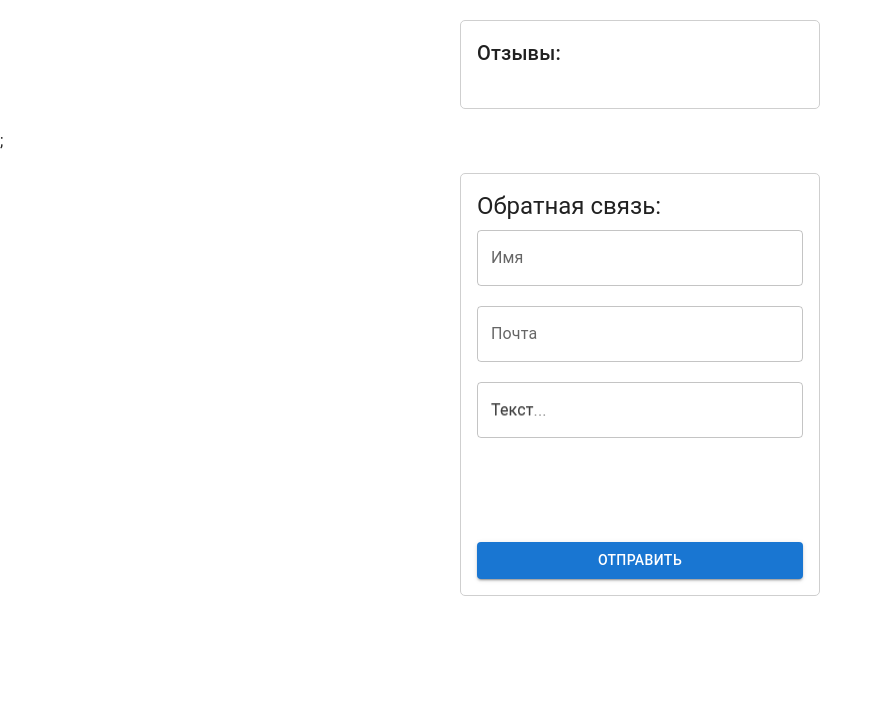
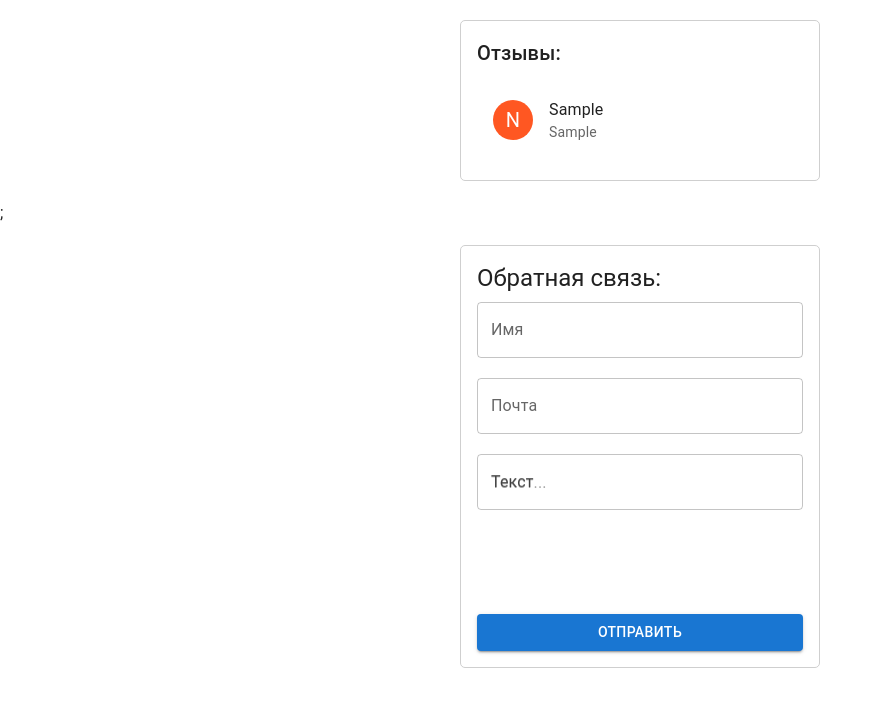
Before and after one commit to makysheva/react-tutorials, a React (Create React App) app: page / in a window 1280 px wide. Both pictures are taken after typing "Sample", "name@example.com", "Sample" into the empty fields and a click on the button "ОТПРАВИТЬ". Shown: the top 706 px of the page, without its empty margins (0-883 px from the left). Built offline with nearby package versions, Linux system fonts and the light colour scheme.

Commit message:
происходит дублирование коммента

```diff
--- a/src/tutorial-5/App.js
+++ b/src/tutorial-5/App.js
@@ -10,6 +10,14 @@ const App = () => {
     setMainList([...mainList, obj]);
   };
 
+  React.useEffect(() => {
+    setMainList(JSON.parse(localStorage.getItem('allComments')) || []);
+  }, []);
+
+  React.useEffect(() => {
+    localStorage.setItem('allComments', JSON.stringify(mainList));
+  }, [mainList]);
+
   return (
     <>
       <Comment mainList={mainList} />;
--- a/src/tutorial-5/components/Comment/index.jsx
+++ b/src/tutorial-5/components/Comment/index.jsx
@@ -23,17 +23,17 @@ const Comment = ({ mainList }) => {
                 Отзывы:
               </Typography>
               <List>
-                {mainList.map((itemMainList) => {
-                  return itemMainList.map((itemComment, index) => {
+                {mainList.map((itemContent) => {
+                  return itemContent.map((item, index) => {
                     return (
                       <ListItem key={index}>
                         <ListItemAvatar>
-                          <Avatar sx={{ bgcolor: deepOrange[500] }} alt={itemComment.name}>
+                          <Avatar sx={{ bgcolor: deepOrange[500] }} alt={item.name}>
                             N
                           </Avatar>
                         </ListItemAvatar>
                         <ListItemText
-                          primary={itemComment.name}
+                          primary={item.name}
                           secondary={
                             <React.Fragment>
                               <Typography
@@ -41,7 +41,7 @@ const Comment = ({ mainList }) => {
                                 component="span"
                                 variant="body2"
                                 color="text.primary"></Typography>
-                              {itemComment.text}
+                              {item.text}
                             </React.Fragment>
                           }
                         />
--- a/src/tutorial-5/components/Form/index.jsx
+++ b/src/tutorial-5/components/Form/index.jsx
@@ -13,16 +13,7 @@ import Button from '@mui/material/Button';
 const Form = ({ onShow }) => {
   const [comments, setComments] = React.useState([]);
 
-  React.useEffect(() => {
-    const commentsInLocalStorage = JSON.parse(localStorage.getItem('allComments')) || [];
-    setComments(commentsInLocalStorage);
-  }, []);
-
   const [fields, setFields] = React.useState({ name: '', email: '', text: '' });
-
-  React.useEffect(() => {
-    localStorage.setItem('allComments', JSON.stringify(comments));
-  }, [comments]);
 
   const handleChangeInput = (e) => {
     const { name, value } = e.target;
@@ -36,7 +27,7 @@ const Form = ({ onShow }) => {
     setComments([...comments, fields]);
 
     if (onShow) {
-      onShow(comments);
+      onShow([...comments, fields]);
     }
 
     e.target.reset();
```
